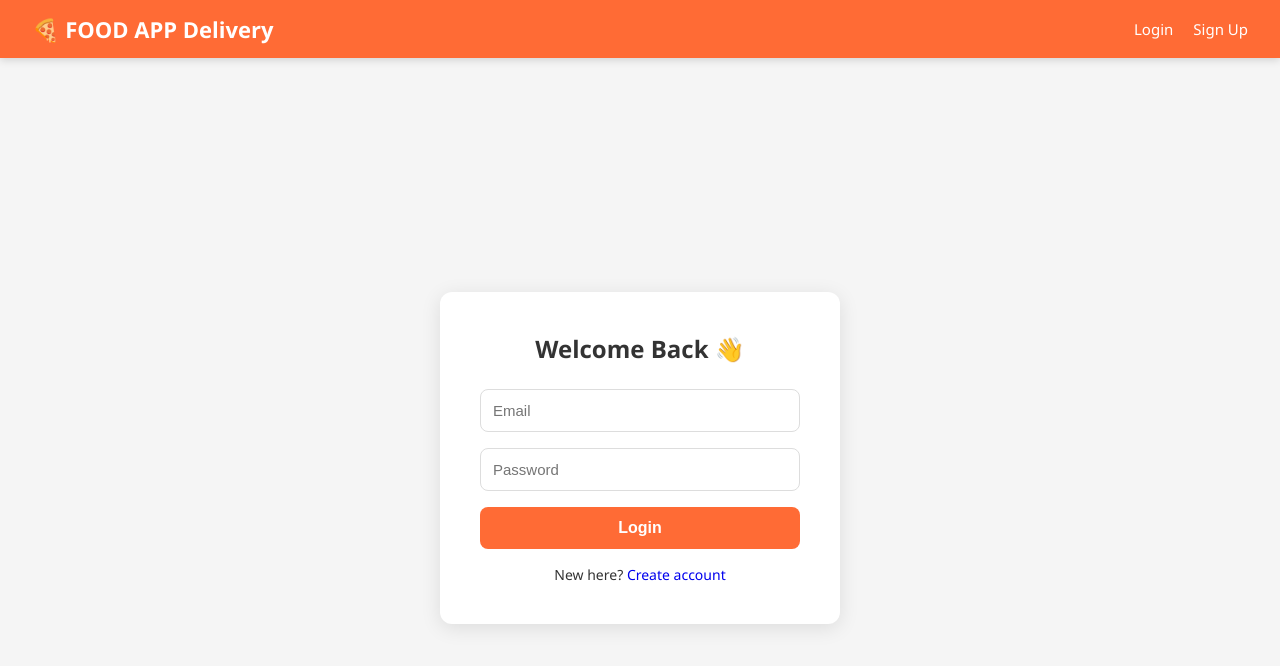
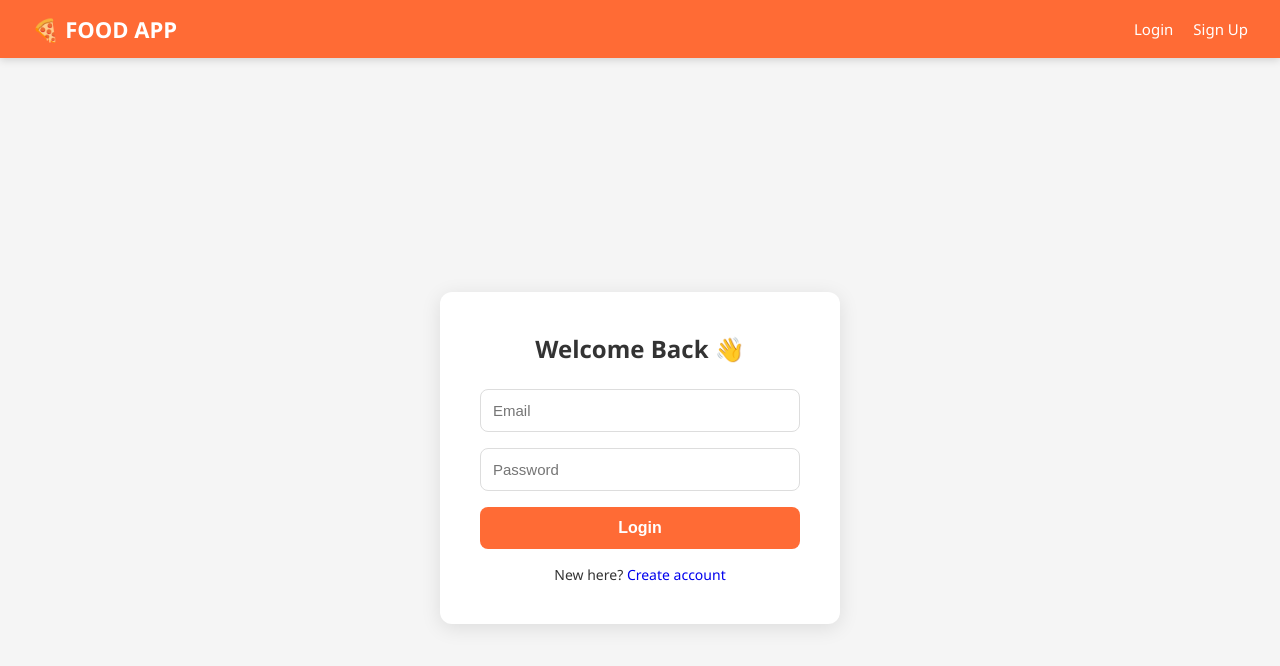
Before and after one commit to shashank77-s/Food-App-Docker, a React (Create React App) app in the folder frontend/: page /login in a window 1280 px wide. Shown: the top 666 px of the page. Built offline with nearby package versions, Linux system fonts and the light colour scheme; no server answers; the HTML template or start-up script is replaced by a standard one.

Commit message:
frontenddd

```diff
--- a/frontend/src/components/Navbar.js
+++ b/frontend/src/components/Navbar.js
@@ -10,7 +10,7 @@ const Navbar = () => {
 
   return (
     <nav style={{display:'flex',justifyContent:'space-between',alignItems:'center',padding:'14px 32px',background:'#ff6b35',color:'#fff',boxShadow:'0 2px 8px rgba(0,0,0,0.15)',position:'sticky',top:0,zIndex:100}}>
-      <Link to="/menu" style={{fontSize:'22px',fontWeight:'bold',color:'#fff',textDecoration:'none'}}>🍕 FOOD APP  Delivery</Link>
+      <Link to="/menu" style={{fontSize:'22px',fontWeight:'bold',color:'#fff',textDecoration:'none'}}>🍕 FOOD APP  </Link>
       <div style={{display:'flex',alignItems:'center',gap:'20px'}}>
         {user ? (
           <>
```
